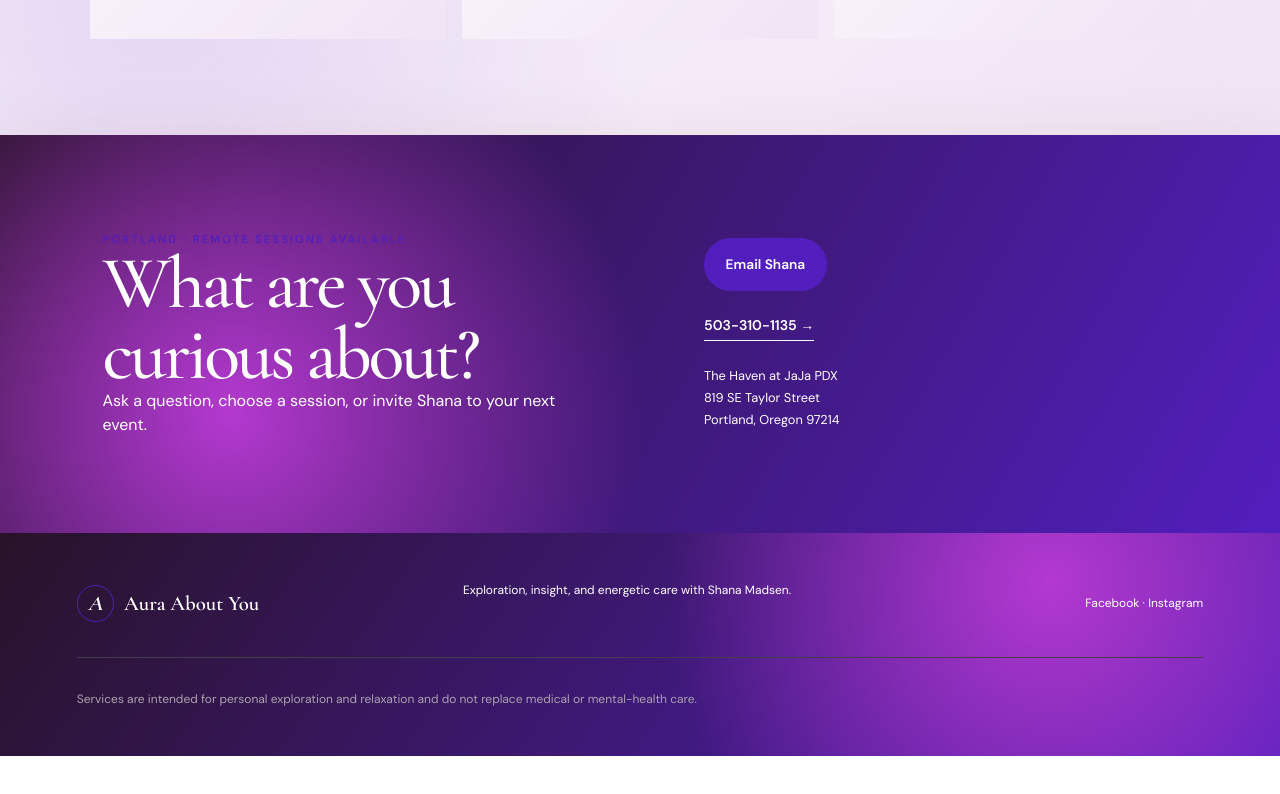
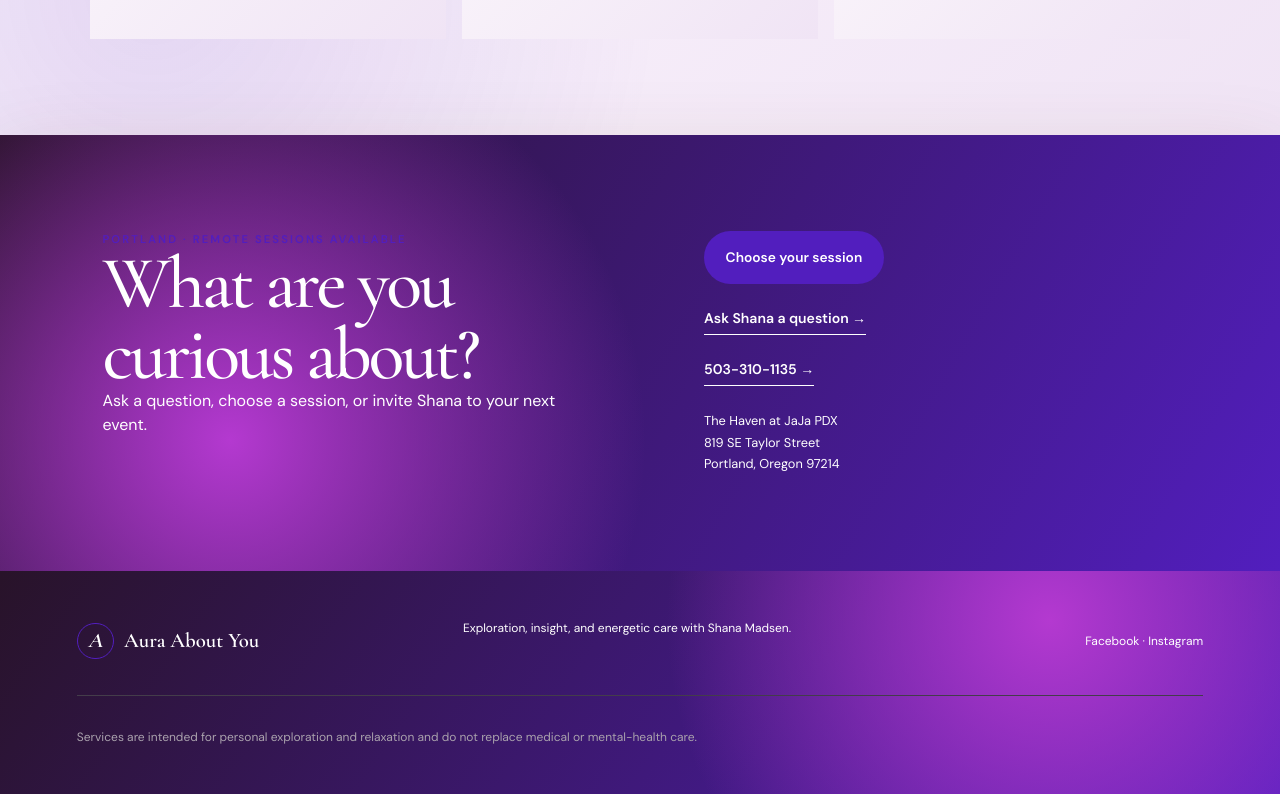
Before and after one commit to ozone503-maker/aura-about-you, a Next.js app: page / in a window 1280 px wide. Shown: the part 5470-6264 px from the top of the page. Before the commit the page ends 6226 px from the top, so only its background shows below. Built offline with nearby package versions, Linux system fonts and the light colour scheme.

Commit message:
Strengthen homepage booking path

```diff
--- a/app/page.tsx
+++ b/app/page.tsx
@@ -21,6 +21,6 @@ export default function Home(){return <main id="top" className="tone-violet">
  <section className="quote"><b>“</b><blockquote>I am prone to be a skeptic, so I didn&apos;t know what to expect. Shana helped me understand the data. Using my scan, I was able to confront repressed emotions. The results have been both immediate and continuous.</blockquote><cite>Mark H. · Aura photography client</cite></section>
  <section className="section events"><div><p className="eyebrow">Private events & gatherings</p><h2>Give your guests something they will actually remember.</h2></div><div><p>Aura portraits create natural conversation, curiosity, and connection at corporate events, birthdays, reunions, retreats, conferences, and team-building gatherings.</p><ul><li>Individual aura portraits and reports</li><li>Interpretation by an experienced practitioner</li><li>Group rates and travel options available</li></ul><Link className="btn light" href="/private-events">Explore private events</Link></div></section>
  <section className="section journal" id="journal"><div className="heading"><p className="eyebrow">Notes from the field</p><h2>The Aura Journal</h2><p>Clear answers for curious people—without requiring you to speak fluent metaphysics.</p></div><div className="posts">{posts.map((p,i)=><article key={p[1]}><small>{p[0]}</small><h3>{p[1]}</h3><p>{p[2]}</p><Link href={["/journal/what-aura-camera-measures","/journal/what-reiki-feels-like","/journal/hypnosis-myths"][i]}>Read article →</Link></article>)}</div></section>
- <section className="contact" id="contact"><div><p className="eyebrow">Portland · Remote sessions available</p><h2>What are you curious about?</h2><p>Ask a question, choose a session, or invite Shana to your next event.</p></div><div><a className="btn" href="mailto:talkwithshana@gmail.com">Email Shana</a><a className="line" href="tel:+15033101135">503-310-1135 →</a><p>The Haven at JaJa PDX<br/>819 SE Taylor Street<br/>Portland, Oregon 97214</p></div></section>
+ <section className="contact" id="contact"><div><p className="eyebrow">Portland · Remote sessions available</p><h2>What are you curious about?</h2><p>Ask a question, choose a session, or invite Shana to your next event.</p></div><div><Link className="btn" href="/book">Choose your session</Link><a className="line" href="mailto:talkwithshana@gmail.com">Ask Shana a question →</a><a className="line" href="tel:+15033101135">503-310-1135 →</a><p>The Haven at JaJa PDX<br/>819 SE Taylor Street<br/>Portland, Oregon 97214</p></div></section>
  <footer className="siteFooter"><a className="brand" href="#top"><b>A</b><span>Aura About You</span></a><p>Exploration, insight, and energetic care with Shana Madsen.</p><div><a href="https://www.facebook.com/talkwithshana/">Facebook</a> · <a href="https://www.instagram.com/knottyshaman/">Instagram</a></div><p className="legal">Services are intended for personal exploration and relaxation and do not replace medical or mental-health care.</p></footer>
  </main>}
```
